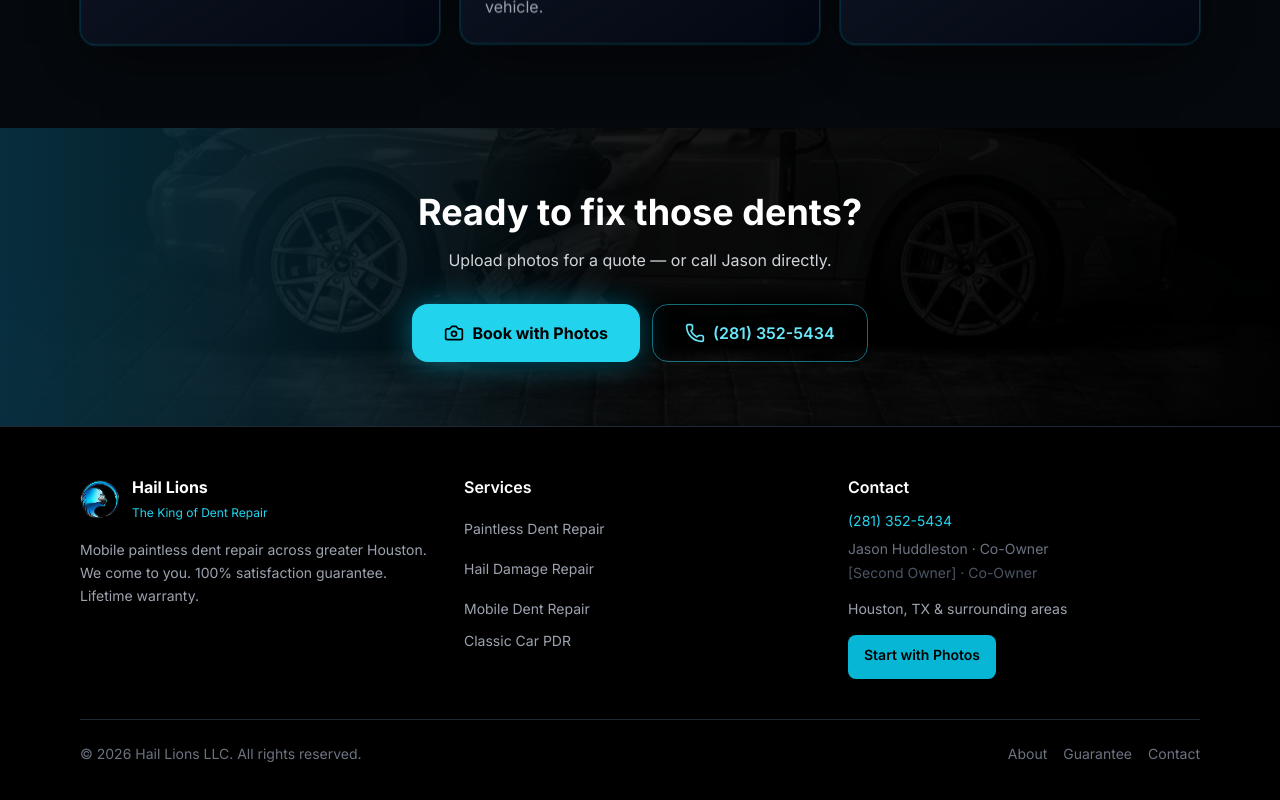
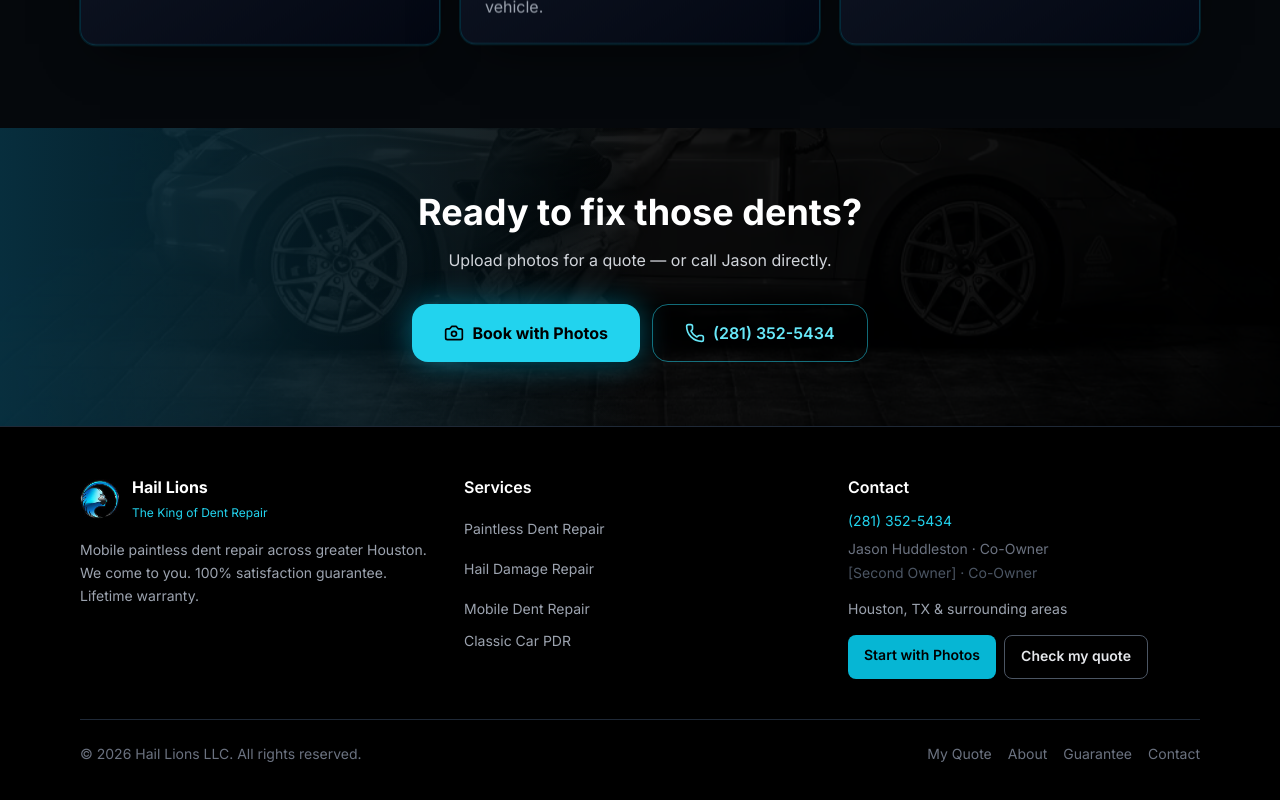
Before and after one commit to jasonubuntustudio-bot/Hail-Lions-Website-and-Scheduler, a Next.js app: page / in a window 1280 px wide. Shown: the part 2436-3236 px from the top of the page. Built offline with nearby package versions, Linux system fonts and the light colour scheme; no server answers.

Commit message:
Add Check your quote page: enter HL-XXXX code, nav + footer links, sitemap

```diff
--- a/src/components/Footer.tsx
+++ b/src/components/Footer.tsx
@@ -57,18 +57,29 @@
             <p className="text-sm text-gray-500 mb-1">Jason Huddleston · Co-Owner</p>
             <p className="text-sm text-gray-600 mb-4">[Second Owner] · Co-Owner</p>
             <p className="text-sm text-gray-400 mb-4">Houston, TX & surrounding areas</p>
-            <Link
-              href="/book"
-              className="inline-block bg-cyan-500 hover:bg-cyan-400 text-black font-semibold px-4 py-2.5 rounded-lg text-sm transition min-h-[44px]"
-            >
-              Start with Photos
-            </Link>
+            <div className="flex flex-col gap-2 sm:flex-row">
+              <Link
+                href="/book"
+                className="inline-block bg-cyan-500 hover:bg-cyan-400 text-black font-semibold px-4 py-2.5 rounded-lg text-sm transition min-h-[44px] text-center"
+              >
+                Start with Photos
+              </Link>
+              <Link
+                href="/quote"
+                className="inline-block border border-gray-600 hover:border-cyan-500 text-gray-200 hover:text-cyan-400 font-semibold px-4 py-2.5 rounded-lg text-sm transition min-h-[44px] text-center"
+              >
+                Check my quote
+              </Link>
+            </div>
           </div>
         </div>
 
         <div className="border-t border-gray-800 pt-6 flex flex-col sm:flex-row justify-between items-center gap-4 text-sm text-gray-500">
           <span>© {new Date().getFullYear()} Hail Lions LLC. All rights reserved.</span>
           <div className="flex gap-4">
+            <Link href="/quote" className="hover:text-cyan-400">
+              My Quote
+            </Link>
             <Link href="/about" className="hover:text-cyan-400">
               About
             </Link>
```
